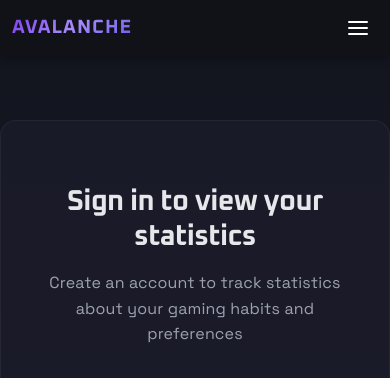
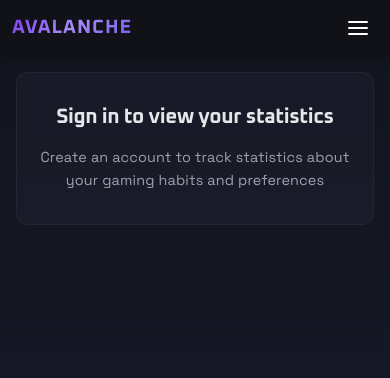
Before and after one commit to Axeldejesus/project-avalanche, a Next.js app: page /stats in a window 390 px wide. Shown: the top 378 px of the page. Built offline with nearby package versions, Linux system fonts and the light colour scheme; no server answers.

Commit message:
improve responsive

```diff
--- a/src/app/collections/collections.module.css
+++ b/src/app/collections/collections.module.css
@@ -1,13 +1,22 @@
 .pageContainer {
-  min-height: 100vh;
+  min-height: 100%;
   background: linear-gradient(to bottom, #12141d, #1a1b2e);
   color: #e5e7eb;
+  display: flex;
+  flex-direction: column;
+  width: 100%;
+  overflow-x: hidden;
+  overflow-y: visible;
 }
 
 .main {
   max-width: 1300px;
   margin: 0 auto;
   padding: 2rem 1.5rem;
+  width: 100%;
+  flex: 1;
+  display: flex;
+  flex-direction: column;
 }
 
 .pageHeader {
@@ -629,10 +638,9 @@
   flex-direction: column;
   align-items: center;
   justify-content: center;
-  padding: 2rem;
+  padding: 3rem 2rem;
   gap: 1rem;
   color: #9ca3af;
-  min-height: 300px;
   animation: fadeIn 0.5s ease;
 }
 
@@ -725,11 +733,11 @@
 /* Not logged in state */
 .notLoggedIn {
   text-align: center;
-  padding: 4rem 2rem;
+  padding: 3rem 2rem;
   background: rgba(30, 30, 45, 0.6);
   border-radius: 16px;
   max-width: 600px;
-  margin: 4rem auto;
+  margin: 2rem auto;
   border: 1px solid rgba(255, 255, 255, 0.05);
   animation: fadeIn 0.5s ease;
 }
@@ -742,6 +750,8 @@
 
 .notLoggedIn p {
   color: #9ca3af;
+  max-width: 400px;
+  margin: 0 auto;
 }
 
 /* Modal for creating lists */
@@ -929,38 +939,50 @@
 
 /* Responsive adjustments */
 @media (max-width: 768px) {
-  .listsContainer {
-    grid-template-columns: 1fr;
+  .main {
+    padding: 1.5rem 1rem;
   }
 
-  .listsSidebar {
-    margin-bottom: 1rem;
+  .notLoggedIn {
+    margin: 1.5rem 1rem;
+    padding: 2.5rem 1.5rem;
   }
 
-  .userLists {
-    max-height: 200px;
+  .notLoggedIn h2 {
+    font-size: 1.5rem;
+  }
+
+  .loadingContainer {
+    padding: 2.5rem 1.5rem;
   }
 }
 
 @media (max-width: 480px) {
-  .statsBar {
-    flex-direction: column;
-    gap: 0.5rem;
+  .main {
+    padding: 1rem 0.75rem;
   }
 
-  .statItem {
-    flex-direction: row;
-    justify-content: space-between;
-    align-items: center;
-    padding: 0.75rem;
+  .notLoggedIn {
+    margin: 1rem;
+    padding: 2rem 1rem;
+    border-radius: 12px;
   }
 
-  .statIcon {
-    margin-bottom: 0;
-    margin-right: 0.5rem;
+  .notLoggedIn h2 {
+    font-size: 1.3rem;
   }
 
-  .statName, .statCount {
-    margin: 0;
+  .notLoggedIn p {
+    font-size: 0.9rem;
+  }
+
+  .loadingContainer {
+    padding: 2rem 1rem;
   }
 }
+
+@supports (min-height: 100dvh) {
+  .pageContainer {
+    min-height: 100dvh;
+  }
+}
--- a/src/app/stats/stats.module.css
+++ b/src/app/stats/stats.module.css
@@ -2,12 +2,21 @@
   min-height: 100vh;
   background: linear-gradient(to bottom, #12141d, #1a1b2e);
   color: #e5e7eb;
+  display: flex;
+  flex-direction: column;
+  width: 100%;
+  overflow-x: hidden;
+  overflow-y: auto;
 }
 
 .statsContainer {
   max-width: 1300px;
   margin: 0 auto;
   padding: 2rem 1.5rem;
+  flex: 1;
+  width: 100%;
+  display: flex;
+  flex-direction: column;
 }
 
 .statsTitle {
@@ -26,11 +35,11 @@
   flex-direction: column;
   align-items: center;
   justify-content: center;
-  padding: 4rem 2rem;
+  padding: 3rem 2rem;
   gap: 1rem;
   color: #9ca3af;
-  min-height: 300px;
   animation: fadeIn 0.5s ease;
+  flex: 1;
 }
 
 .spinner {
@@ -91,11 +100,11 @@
 /* Not logged in state */
 .notLoggedIn {
   text-align: center;
-  padding: 4rem 2rem;
+  padding: 3rem 2rem;
   background: rgba(30, 30, 45, 0.6);
   border-radius: 16px;
   max-width: 600px;
-  margin: 4rem auto;
+  margin: 2rem auto;
   border: 1px solid rgba(255, 255, 255, 0.05);
   animation: fadeIn 0.5s ease;
 }
@@ -108,6 +117,8 @@
 
 .notLoggedIn p {
   color: #9ca3af;
+  max-width: 400px;
+  margin: 0 auto;
 }
 
 /* Summary cards */
@@ -349,6 +360,20 @@
 
 /* Responsive adjustments */
 @media (max-width: 768px) {
+  .statsContainer {
+    padding: 1.5rem 1rem;
+  }
+
+  .loadingContainer,
+  .notLoggedIn {
+    padding: 2.5rem 1.5rem;
+    margin: 1.5rem 1rem;
+  }
+
+  .notLoggedIn h2 {
+    font-size: 1.5rem;
+  }
+
   .chartsGrid {
     grid-template-columns: 1fr;
   }
@@ -367,6 +392,28 @@
 }
 
 @media (max-width: 480px) {
+  .statsContainer {
+    padding: 1rem 0.75rem;
+  }
+
+  .loadingContainer,
+  .notLoggedIn {
+    padding: 2rem 1rem;
+    margin: 1rem;
+  }
+
+  .notLoggedIn {
+    border-radius: 12px;
+  }
+
+  .notLoggedIn h2 {
+    font-size: 1.3rem;
+  }
+
+  .notLoggedIn p {
+    font-size: 0.9rem;
+  }
+
   .summaryCards {
     grid-template-columns: 1fr;
   }
```
Also changed, not shown: src/styles/globals.css (+8 -0 lines).
